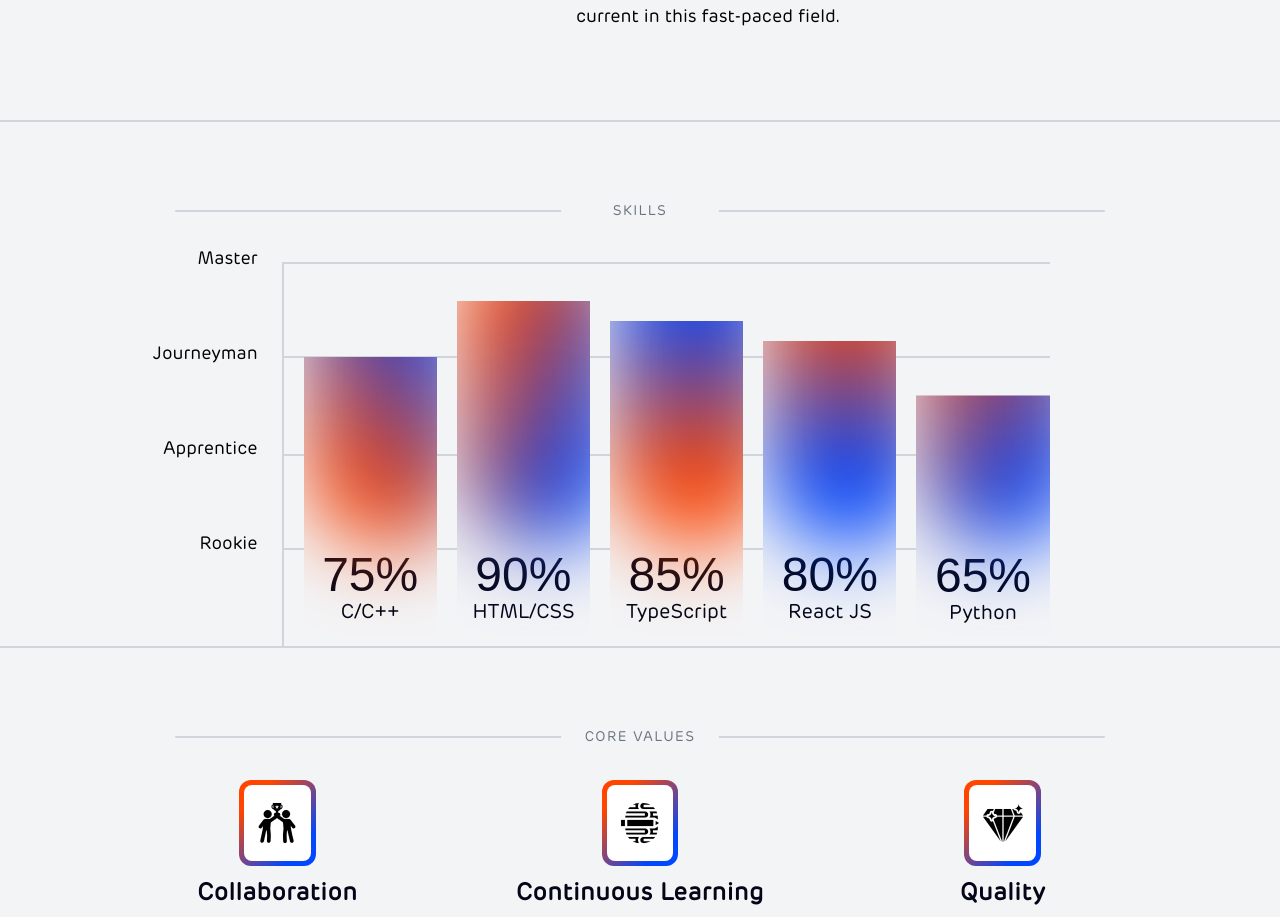
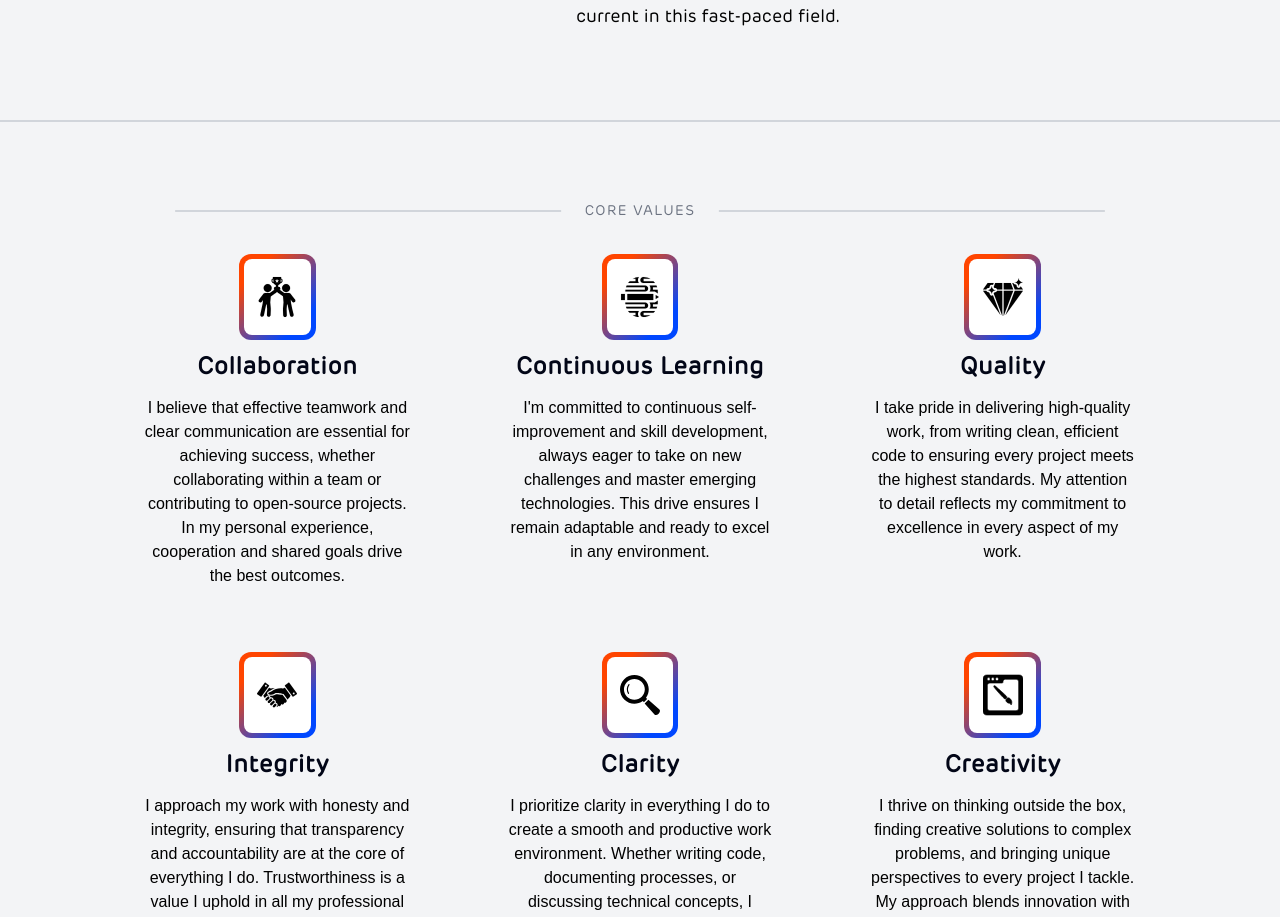
Before and after one commit to Dawson-21/React-Portfolio, a React (Vite) app in the folder react-portfolio/: page /about in a window 1280 px wide. Shown: the part 2144-3061 px from the top of the page. Built offline with nearby package versions, Linux system fonts and the light colour scheme.

Commit message:
fix(skills): remove arbitrary values

```diff
--- a/react-portfolio/src/pages/About.tsx
+++ b/react-portfolio/src/pages/About.tsx
@@ -127,7 +127,7 @@ export default function About() {
 
       {/****************** SKILLS SECTION ******************/}
 
-      <div className="md:block hidden bg-light dark:bg-dark2 overflow-y-hidden">
+      {/* <div className="md:block hidden bg-light dark:bg-dark2 overflow-y-hidden">
         <SectionTitle>SKILLS</SectionTitle>
 
         <div className="inline-flex pt-5">
@@ -196,7 +196,7 @@ export default function About() {
           </div>
         </div>
         <hr className="w-full h-[2px] mx-auto border-0 bg-gray-300" />
-      </div>
+      </div> */}
 
       {/****************** VALUES SECTION ******************/}
 
```
